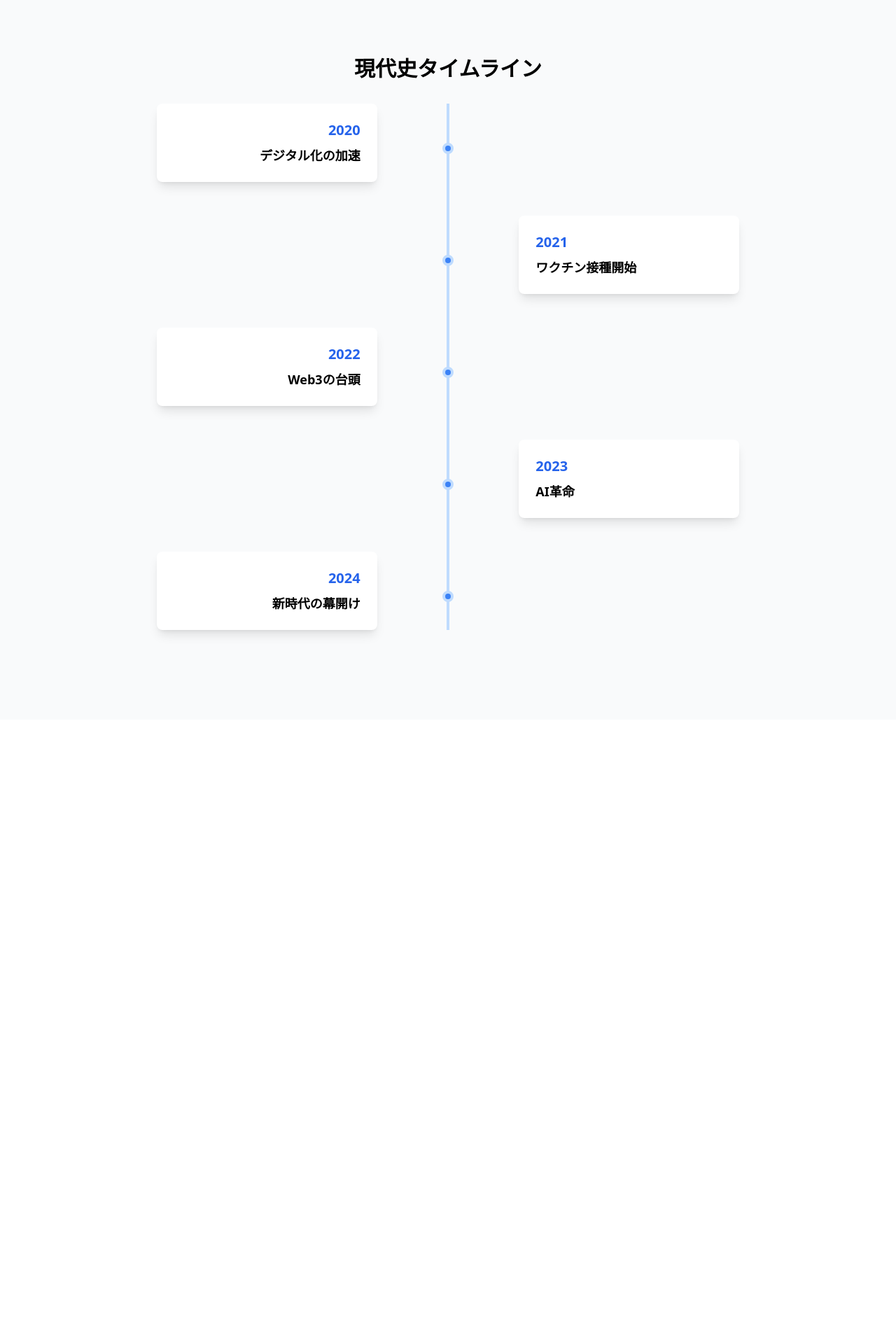
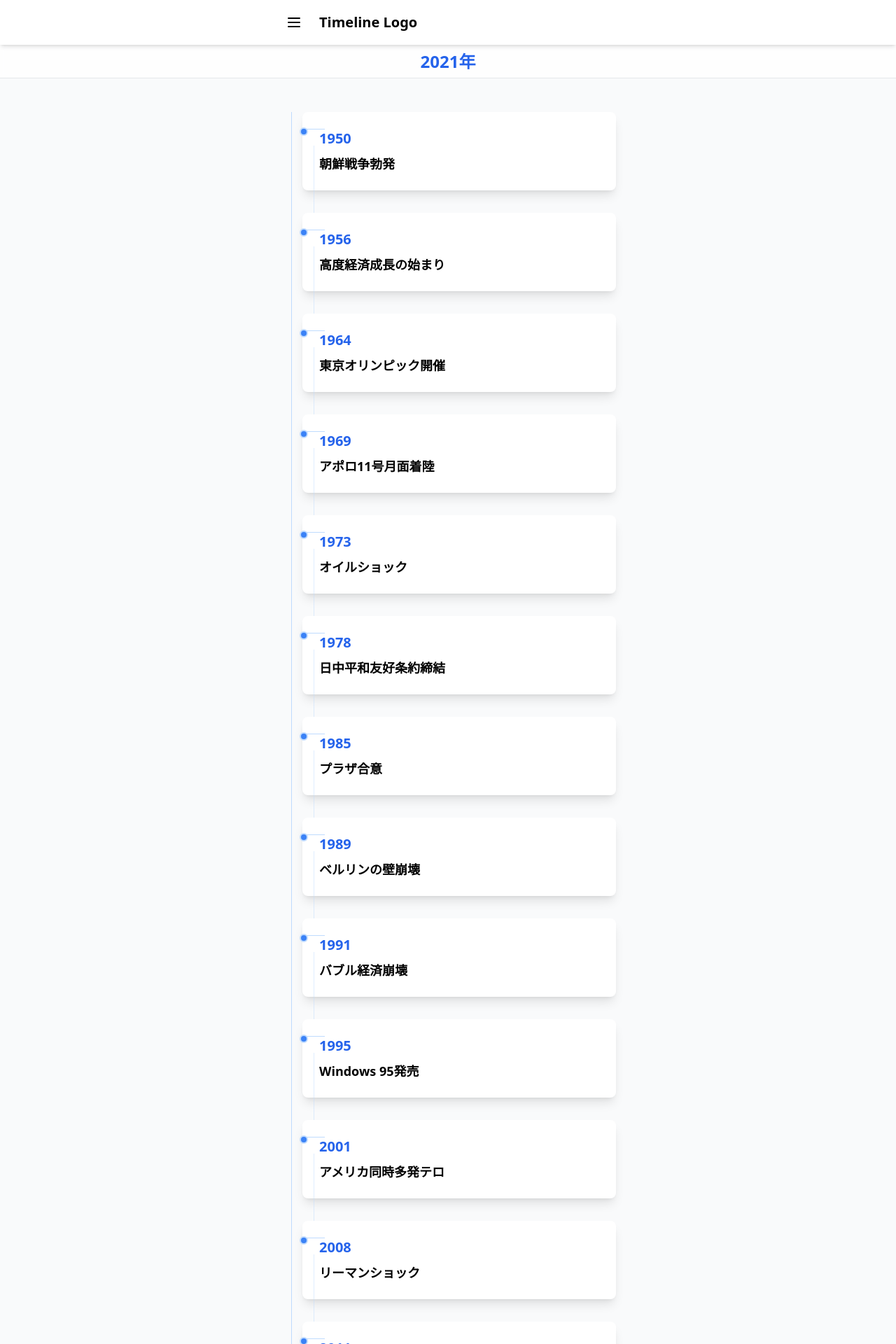
Before and after one commit to ughvj/hirobumi, a Next.js app: page /timeline in a window 1280 px wide. Shown: the top 1920 px of the page at 70% size. Before the commit the page ends 1028 px from the top, so only its background shows below. Built offline with nearby package versions, Linux system fonts and the light colour scheme.

Commit message:
プロトタイプ更新

```diff
--- /dev/null
+++ b/app/timeline/events.json
@@ -0,0 +1,107 @@
+[
+  {
+    "year": 1950,
+    "title": "朝鮮戦争勃発",
+    "description": "朝鮮半島で戦争が勃発し、国際社会に大きな影響を与えた"
+  },
+  {
+    "year": 1956,
+    "title": "高度経済成長の始まり",
+    "description": "日本の経済成長が加速し、「もはや戦後ではない」と経済白書で宣言"
+  },
+  {
+    "year": 1964,
+    "title": "東京オリンピック開催",
+    "description": "アジア初の夏季オリンピックが開催され、日本の復興を世界に示した"
+  },
+  {
+    "year": 1969,
+    "title": "アポロ11号月面着陸",
+    "description": "人類初の月面着陸を達成し、宇宙開発の新時代が幕を開けた"
+  },
+  {
+    "year": 1973,
+    "title": "オイルショック",
+    "description": "原油価格の高騰により世界経済が混乱、省エネ意識が高まる"
+  },
+  {
+    "year": 1978,
+    "title": "日中平和友好条約締結",
+    "description": "日本と中国の国交が正常化し、経済交流が本格化"
+  },
+  {
+    "year": 1985,
+    "title": "プラザ合意",
+    "description": "円高ドル安の為替調整が行われ、日本経済に大きな影響を与える"
+  },
+  {
+    "year": 1989,
+    "title": "ベルリンの壁崩壊",
+    "description": "冷戦の終結を象徴する出来事として、世界に衝撃を与えた"
+  },
+  {
+    "year": 1991,
+    "title": "バブル経済崩壊",
+    "description": "日本の資産価格が暴落し、長期的な経済停滞の始まりとなる"
+  },
+  {
+    "year": 1995,
+    "title": "Windows 95発売",
+    "description": "パソコンの普及が加速し、デジタル革命が本格化"
+  },
+  {
+    "year": 2001,
+    "title": "アメリカ同時多発テロ",
+    "description": "世界貿易センタービルが攻撃され、国際情勢が大きく変化"
+  },
+  {
+    "year": 2008,
+    "title": "リーマンショック",
+    "description": "世界的な金融危機が発生し、経済システムの見直しが進む"
+  },
+  {
+    "year": 2011,
+    "title": "東日本大震災",
+    "description": "未曾有の大災害が発生し、日本社会の在り方に大きな影響を与える"
+  },
+  {
+    "year": 2015,
+    "title": "パリ協定採択",
+    "description": "気候変動対策の国際的な枠組みが確立される"
+  },
+  {
+    "year": 2019,
+    "title": "令和時代の幕開け",
+    "description": "平成から令和へと元号が変わり、新しい時代が始まる"
+  },
+  {
+    "year": 2020,
+    "title": "コロナ禍の始まり",
+    "description": "新型コロナウイルスの世界的流行により、社会構造が大きく変化"
+  },
+  {
+    "year": 2021,
+    "title": "東京オリンピック開催",
+    "description": "パンデミック下での異例の五輪開催となる"
+  },
+  {
+    "year": 2022,
+    "title": "Web3の台頭",
+    "description": "ブロックチェーン技術の実用化が進む"
+  },
+  {
+    "year": 2023,
+    "title": "AI革命の加速",
+    "description": "生成AIの普及により、産業構造や働き方に大きな変化が起きる"
+  },
+  {
+    "year": 2024,
+    "title": "月面探査の本格化",
+    "description": "各国の月面探査計画が進展し、新たな宇宙開発時代が始まる"
+  },
+  {
+    "year": 2025,
+    "title": "大阪万博開催予定",
+    "description": "「いのち輝く未来社会のデザイン」をテーマに開催予定"
+  }
+]
--- a/app/timeline/timeline.tsx
+++ b/app/timeline/timeline.tsx
@@ -1,7 +1,8 @@
 // app/components/Timeline.tsx
 "use client";
 
-import React, { useState } from "react";
+import React, { useState, useCallback, useEffect, useRef } from "react";
+import { Menu } from "lucide-react";
 import {
   Dialog,
   DialogContent,
@@ -15,81 +16,128 @@ interface TimelineEvent {
   description: string;
 }
 
-const timelineData: TimelineEvent[] = [
-  {
-    year: 2020,
-    title: "デジタル化の加速",
-    description: "コロナ禍によりリモートワークが一般化",
-  },
-  {
-    year: 2021,
-    title: "ワクチン接種開始",
-    description: "世界的なワクチン接種キャンペーンの展開",
-  },
-  {
-    year: 2022,
-    title: "Web3の台頭",
-    description: "ブロックチェーン技術の実用化が進む",
-  },
-  {
-    year: 2023,
-    title: "AI革命",
-    description: "生成AIの普及により産業構造が変化",
-  },
-  {
-    year: 2024,
-    title: "新時代の幕開け",
-    description: "テクノロジーと人間の共生が進む",
-  },
-];
+import timelineData from "./events.json";
 
 const Timeline = () => {
   const [selectedEvent, setSelectedEvent] = useState<TimelineEvent | null>(
     null
   );
+  const [currentYear, setCurrentYear] = useState(timelineData[0].year);
+  const timelineRef = useRef<HTMLDivElement>(null);
+  const pressStartTime = useRef<number | null>(null);
+
+  // スクロール処理
+  useEffect(() => {
+    const handleScroll = () => {
+      if (!timelineRef.current) return;
+
+      const elements =
+        timelineRef.current.getElementsByClassName("timeline-item");
+      const headerHeight = 120;
+
+      for (let i = 0; i < elements.length; i++) {
+        const element = elements[i] as HTMLElement;
+        const rect = element.getBoundingClientRect();
+
+        if (rect.top <= headerHeight && rect.bottom >= headerHeight) {
+          const year = Number(element.getAttribute("data-year"));
+          if (!isNaN(year)) {
+            setCurrentYear(year);
+          }
+          break;
+        }
+      }
+    };
+
+    window.addEventListener("scroll", handleScroll);
+    return () => window.removeEventListener("scroll", handleScroll);
+  }, []);
+
+  // タッチイベントハンドラー
+  const handleTouchStart = useCallback(() => {
+    pressStartTime.current = Date.now();
+  }, []);
+
+  const handleTouchEnd = useCallback((event: TimelineEvent) => {
+    if (pressStartTime.current) {
+      const pressDuration = Date.now() - pressStartTime.current;
+      // 500ms以上のタッチでモーダルを表示
+      if (pressDuration >= 500) {
+        setSelectedEvent(event);
+      }
+      pressStartTime.current = null;
+    }
+  }, []);
+
+  // クリック/タップハンドラー
+  const handleClick = useCallback((event: TimelineEvent) => {
+    // モバイルでないときはクリックでモーダルを表示
+    if (pressStartTime.current === null) {
+      setSelectedEvent(event);
+    }
+  }, []);
 
   return (
-    <>
-      <div className="max-w-4xl mx-auto p-8">
-        <h2 className="text-3xl font-bold mb-8 text-center">
-          現代史タイムライン
-        </h2>
-        <div className="relative">
-          <div className="absolute left-1/2 transform -translate-x-1/2 h-full w-1 bg-blue-200" />
+    <div className="min-h-screen bg-gray-50">
+      {/* 固定ヘッダー */}
+      <header className="fixed top-0 left-0 right-0 h-16 bg-white shadow-md z-50">
+        <div className="max-w-lg mx-auto px-4 h-full flex items-center">
+          <button className="p-2 hover:bg-gray-100 rounded-full">
+            <Menu size={24} />
+          </button>
+          <div className="ml-4 text-xl font-bold">Timeline Logo</div>
+        </div>
+      </header>
 
-          {timelineData.map((event, index) => (
-            <div
-              key={event.year}
-              className={`flex items-center mb-12 ${
-                index % 2 === 0 ? "flex-row" : "flex-row-reverse"
-              }`}
-            >
+      {/* 固定年号表示 */}
+      <div className="fixed top-16 left-0 right-0 h-12 bg-white/80 backdrop-blur-sm border-b border-gray-200 z-40 flex items-center justify-center">
+        <div className="text-2xl font-bold text-blue-600">{currentYear}年</div>
+      </div>
+
+      {/* タイムラインコンテンツ */}
+      <div className="pt-28 pb-12" ref={timelineRef}>
+        <div className="max-w-lg mx-auto px-4">
+          <div className="relative pl-8">
+            {/* 左端の垂直ライン */}
+            <div className="absolute left-4 top-0 bottom-0 w-px bg-blue-200" />
+
+            {timelineData.map((event, index) => (
               <div
-                className={`w-5/12 ${
-                  index % 2 === 0 ? "text-right pr-8" : "text-left pl-8"
-                }`}
+                key={event.year}
+                className="timeline-item relative mb-8"
+                data-year={event.year}
               >
+                {/* ドットとイベントをつなぐライン */}
+                <div className="absolute left-0 top-6 w-8 h-px bg-blue-200" />
+
+                {/* タイムラインドット */}
+                <div className="absolute left-[-4px] top-[22px] w-3 h-3 bg-blue-500 rounded-full border-2 border-blue-200" />
+
+                {/* イベントカード */}
                 <div
-                  className="bg-white p-6 rounded-lg shadow-lg hover:shadow-xl transition-shadow duration-300 cursor-pointer"
-                  onClick={() => setSelectedEvent(event)}
+                  className="bg-white p-6 rounded-lg shadow-lg hover:shadow-xl transition-shadow duration-300 cursor-pointer touch-manipulation"
+                  onClick={() => handleClick(event)}
+                  onTouchStart={() => handleTouchStart()}
+                  onTouchEnd={() => handleTouchEnd(event)}
+                  onTouchCancel={() => (pressStartTime.current = null)}
                 >
                   <h3 className="text-xl font-bold text-blue-600">
                     {event.year}
                   </h3>
                   <h4 className="text-lg font-semibold mt-2">{event.title}</h4>
                 </div>
+
+                {/* 最後のアイテム以外に区切り線を表示 */}
+                {index !== timelineData.length - 1 && (
+                  <div className="absolute left-4 top-12 bottom-[-2rem] w-px bg-blue-200 opacity-50" />
+                )}
               </div>
-
-              <div className="w-2/12 flex justify-center">
-                <div className="w-4 h-4 bg-blue-500 rounded-full border-4 border-blue-200 transform translate-y-1/2" />
-              </div>
-
-              <div className="w-5/12" />
-            </div>
-          ))}
+            ))}
+          </div>
         </div>
       </div>
 
+      {/* モーダルダイアログ */}
       <Dialog
         open={selectedEvent !== null}
         onOpenChange={() => setSelectedEvent(null)}
@@ -109,7 +157,7 @@ const Timeline = () => {
           )}
         </DialogContent>
       </Dialog>
-    </>
+    </div>
   );
 };
 
```
